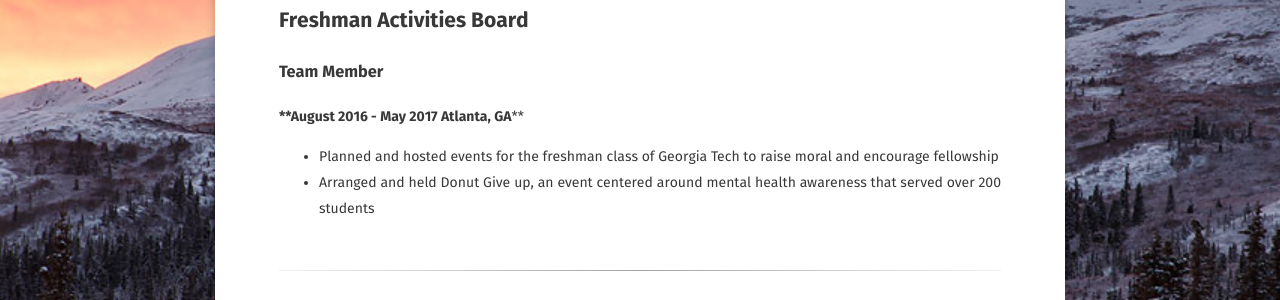
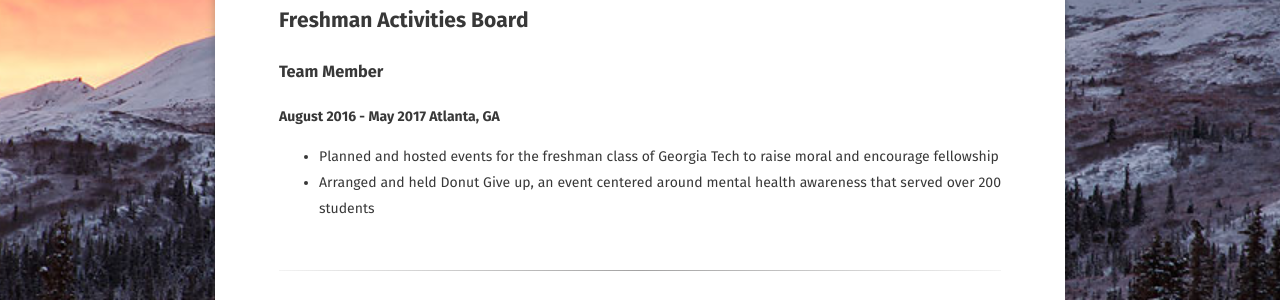
Before and after one commit to jswope2112/jswope2112.github.io, a Jekyll site: the page built from _posts/2017-07-25-freshman-activities-board.md, in a window 1280 px wide. Shown: the part 369-669 px from the top of the page. Built offline with Jekyll 4.4.1, drawn with Linux system fonts in a browser that asks for light colours; some web fonts are replaced.

```diff
--- a/_posts/2017-07-25-freshman-activities-board.md
+++ b/_posts/2017-07-25-freshman-activities-board.md
@@ -9,7 +9,7 @@ comments: false
 ## Freshman Activities Board ##
 ### Team Member ###
 
-****August 2016 - May 2017 Atlanta, GA****
+**August 2016 - May 2017 Atlanta, GA**
 
 * Planned and hosted events for the freshman class of Georgia Tech to raise moral and encourage fellowship
 * Arranged and held Donut Give up, an event centered around mental health awareness that served over 200 students
```
